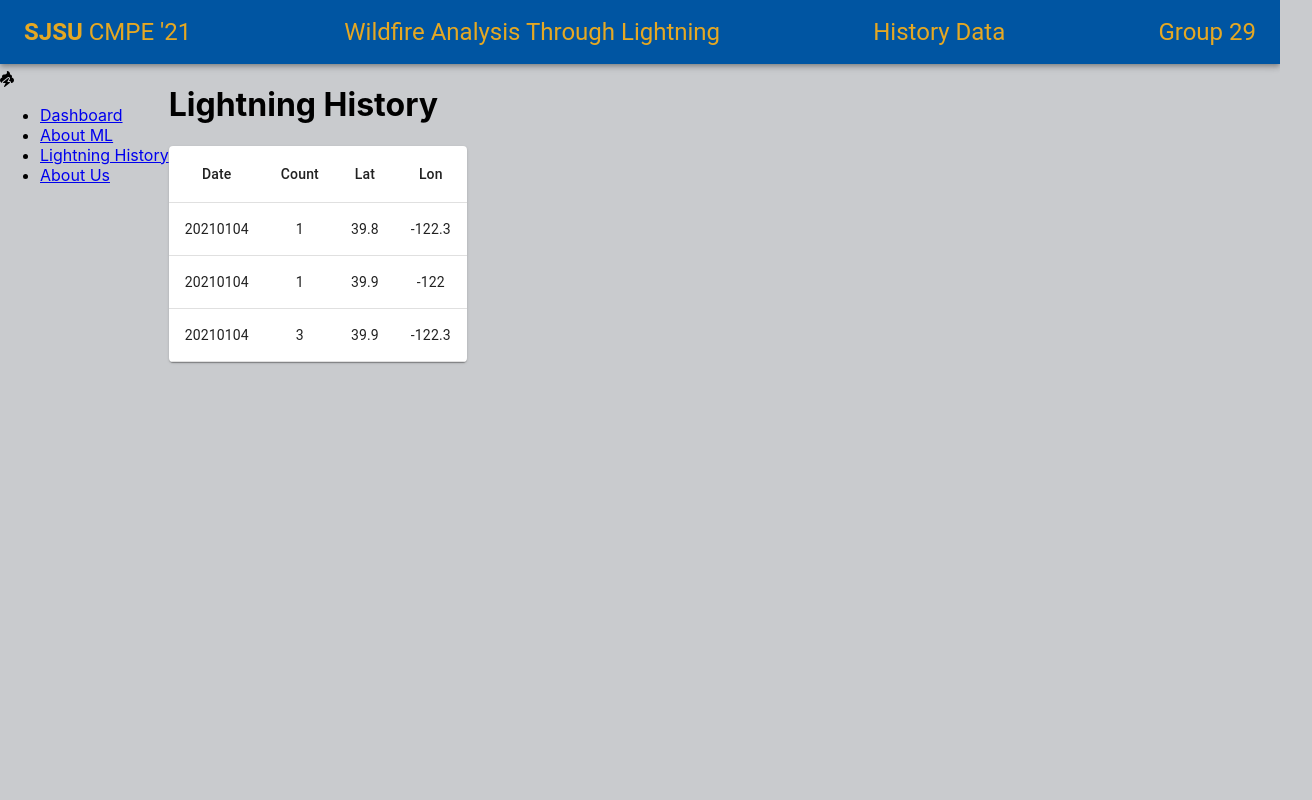
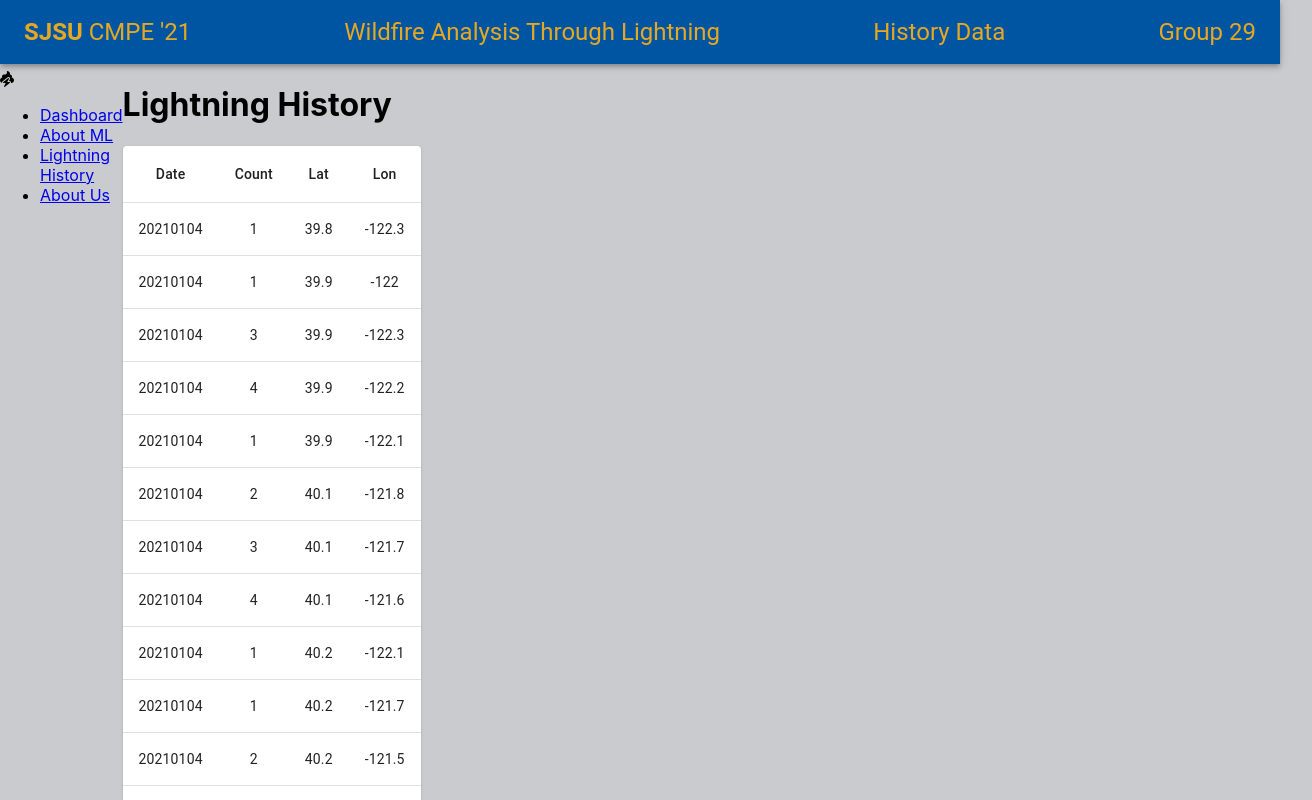
Before and after one commit to SJSU-Wildfire-Prediction/wildfire-frontend, a React (Create React App) app: page /LightningHistory in a window 1280 px wide. Shown: the top 800 px of the page, 1312 px wide, since content can reach past the window. Built offline with nearby package versions, Linux system fonts and the light colour scheme; no server answers.

Commit message:
JSON FILE WORKS

```diff
--- a/src/App.js
+++ b/src/App.js
@@ -61,6 +61,7 @@ class App extends Component {
             component={csvread}
 
           />
+
           <Route
             exact
             path="/AboutModel"
--- a/src/LightningHistory.jsx
+++ b/src/LightningHistory.jsx
@@ -8,7 +8,9 @@ import Navbar from "./components/Navbar/Navbar";
 import csvread from "./components/csvread";
 import LoadingSpinner from "./LoadingSpinner";
 import LightningStrikesTable from "./LightningStrikesTable";
-import { lightningData } from "./components/dataFiles/2021lightning";
+import { lightningData } from "./components/dataFiles/2021LightningData.json";
+import { FireHistory } from "./components/dataFiles/FireHistory.json";
+
 
 const API_USERNAME = process.env.REACT_APP_METEOMATICS_API_USERNAME
 const API_PASSWORD = process.env.REACT_APP_METEOMATICS_API_PASSWORD
@@ -17,14 +19,16 @@ class LightningHistory extends Component {
   constructor(props) {
     super(props);
     this.state = {
-
+        data : lightningData,
+        data2 : FireHistory
     }
   }
 
+
   render() {
+
     return (
       <div class=''>
-
         <Grid container spacing={8}>
           <Grid item xs={12}>
             <AppBar className="general-top-bar" position="absolute">
@@ -46,6 +50,8 @@ class LightningHistory extends Component {
               </Toolbar>
             </AppBar>
           </Grid>
+
+
           <Grid item sm={15}>
             <Row>
               <h1>Lightning History</h1>
@@ -59,24 +65,40 @@ class LightningHistory extends Component {
                   </TableRow>
                 </TableHead>
                 <TableBody>
+
+                  {this.state.data.map(function (entry) {
+                    return <TableRow>
+                      <TableCell align="center">{entry.DATE}</TableCell>
+                      <TableCell align="center">{entry.TOTAL_COUNT}</TableCell>
+                      <TableCell align="center">{entry.LAT}</TableCell>
+                      <TableCell align="center">{entry.LON}</TableCell>
+                    </TableRow>
+                  })}
+                </TableBody>
+              </TableContainer>
+            </Row>
+          </Grid>
+          <Grid item sm={13}>
+            <Row>
+              <h1>Fire History</h1>
+              <TableContainer component={Paper}>
+                <TableHead>
                   <TableRow>
-                    <TableCell align="center">20210104 </TableCell>
-                    <TableCell align="center">1</TableCell>
-                    <TableCell align="center">39.8</TableCell>
-                    <TableCell align="center">-122.3</TableCell>
+                    <TableCell align="center">Name</TableCell>
+                    <TableCell align="center">Date</TableCell>
+                    <TableCell align="center">County</TableCell>
                   </TableRow>
-                  <TableRow>
-                    <TableCell align="center">20210104 </TableCell>
-                    <TableCell align="center">1</TableCell>
-                    <TableCell align="center">39.9</TableCell>
-                    <TableCell align="center">-122</TableCell>
-                  </TableRow>
-                  <TableRow>
-                    <TableCell align="center">20210104 </TableCell>
-                    <TableCell align="center">3</TableCell>
-                    <TableCell align="center">39.9</TableCell>
-                    <TableCell align="center">-122.3</TableCell>
-                  </TableRow>
+                </TableHead>
+                <TableBody>
+
+                  {this.state.data2.map(function (entry) {
+                    return <TableRow>
+                      <TableCell align="center">{entry.incident_name}</TableCell>
+                      <TableCell align="center">{entry.incident_dateonly_created}</TableCell>
+                      <TableCell align="center">{entry.incident_county}</TableCell>
+
+                    </TableRow>
+                  })}
                 </TableBody>
               </TableContainer>
             </Row>
```
Also changed, not shown: src/components/readjson.jsx (renamed from src/components/readjson.js, +23 -16 lines).
